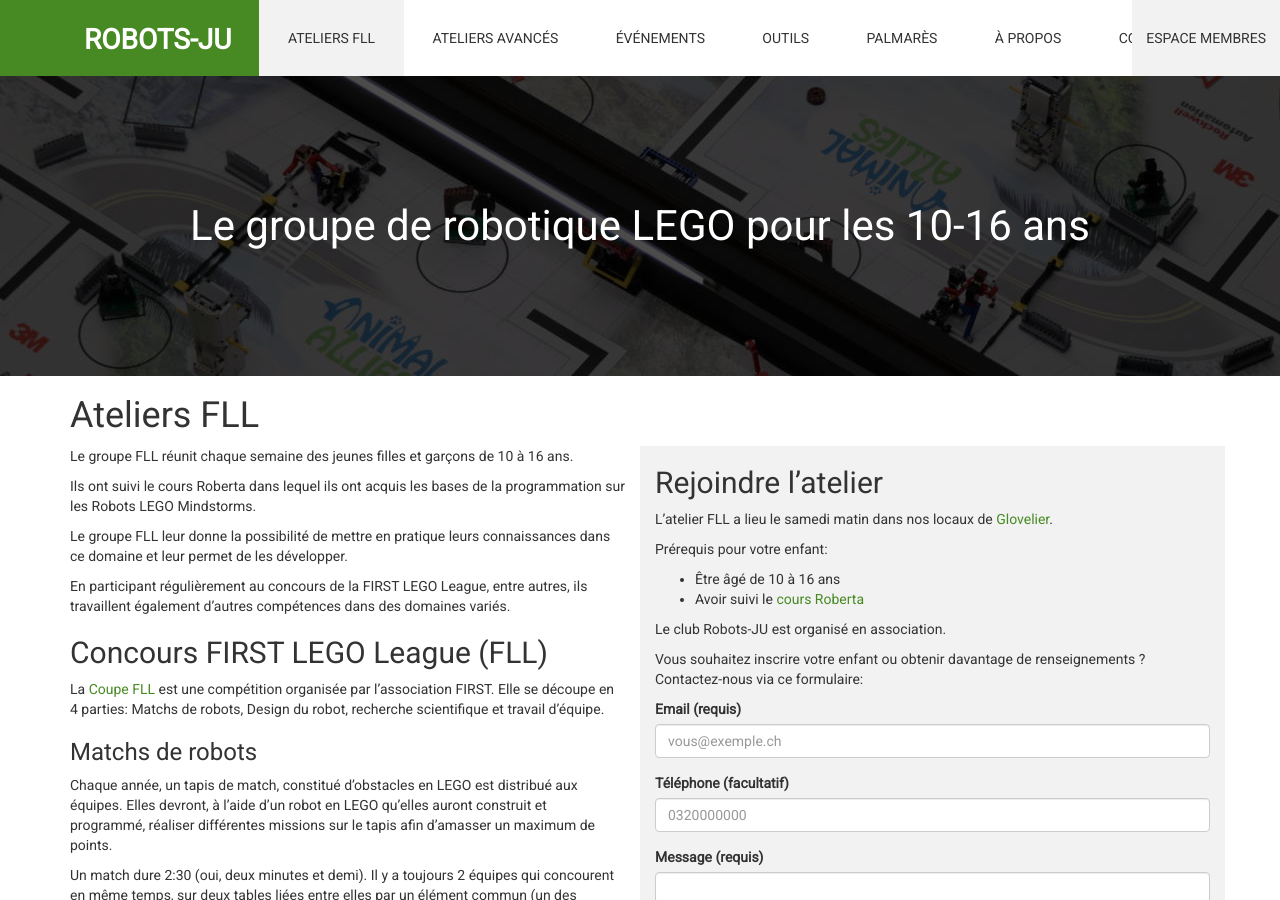
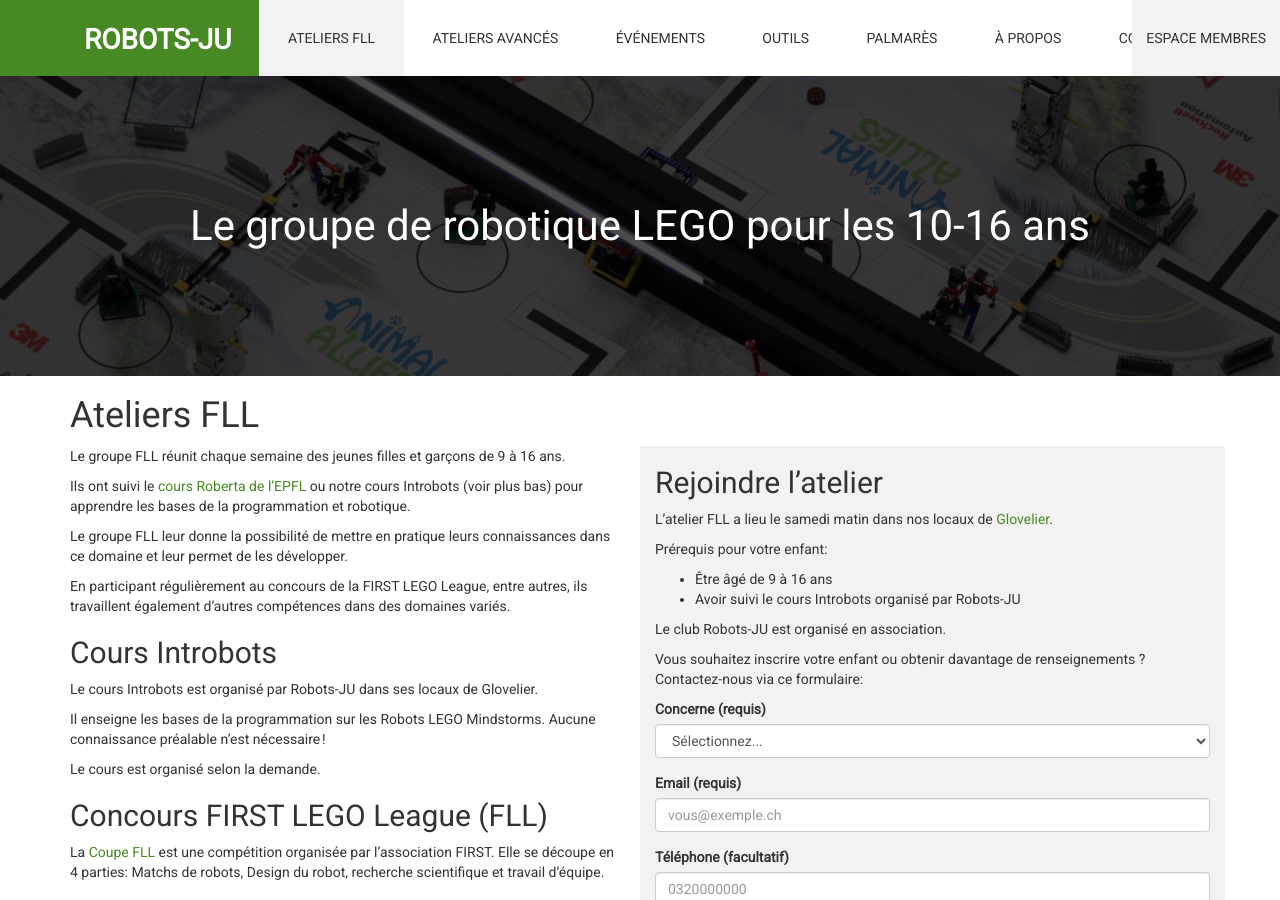
Before and after one commit to robots-ju/robots-ju.ch, a Jekyll site: the page built from ateliers-fll.md, in a window 1280 px wide and 900 px high. Built offline with Jekyll 4.4.1, drawn with Linux system fonts in a browser that asks for light colours; comment, search, counter and statistics services are not loaded.

Commit message:
Nouvelles conditions FLL et cours Introbots

```diff
--- a/ateliers-fll.md
+++ b/ateliers-fll.md
@@ -6,13 +6,22 @@ banner_image: /media/banners/table-animalallies.jpg
 banner_text: Le groupe de robotique LEGO pour les 10-16 ans
 ---
 
-Le groupe FLL réunit chaque semaine des jeunes filles et garçons de 10 à 16 ans.
+Le groupe FLL réunit chaque semaine des jeunes filles et garçons de 9 à 16 ans.
 
-Ils ont suivi le cours Roberta dans lequel ils ont acquis les bases de la programmation sur les Robots LEGO Mindstorms.
+Ils ont suivi le [cours Roberta de l'EPFL](https://www.epfl.ch/education/education-and-science-outreach/fr/jeunepublic/ateliers-semestriels/) ou notre cours Introbots (voir plus bas) pour apprendre les bases de la programmation et robotique.
 
 Le groupe FLL leur donne la possibilité de mettre en pratique leurs connaissances dans ce domaine et leur permet de les développer.
 
 En participant régulièrement au concours de la FIRST LEGO League, entre autres, ils travaillent également d'autres compétences dans des domaines variés.
+
+## Cours Introbots
+
+Le cours Introbots est organisé par Robots-JU dans ses locaux de Glovelier.
+
+Il enseigne les bases de la programmation sur les Robots LEGO Mindstorms.
+Aucune connaissance préalable n'est nécessaire !
+
+Le cours est organisé selon la demande.
 
 ## Concours FIRST LEGO League (FLL)
 
@@ -67,8 +76,8 @@ L'atelier FLL a lieu le samedi matin dans nos locaux de [Glovelier](https://www.
 
 Prérequis pour votre enfant:
 
-- Être âgé de 10 à 16 ans
-- Avoir suivi le [cours Roberta](https://www.epfl.ch/education/education-and-science-outreach/fr/jeunepublic/ateliers-semestriels/)
+- Être âgé de 9 à 16 ans
+- Avoir suivi le cours Introbots organisé par Robots-JU
 
 Le club Robots-JU est organisé en association.
 
@@ -76,6 +85,14 @@ Vous souhaitez inscrire votre enfant ou obtenir davantage de renseignements ?
 Contactez-nous via ce formulaire:
 
 <form method="post" action="{{ site.contact_form_url }}">
-    <input type="hidden" name="subject" value="Atelier FLL">
+    <div class="form-group">
+        <label for="subject">Concerne (requis)</label>
+        <select class="form-control" name="subject" id="subject" required>
+            <option hidden disabled selected>Sélectionnez...</option>
+            <option>Cours Introbots</option>
+            <option>Atelier FLL</option>
+            <option>Autre</option>
+        </select>
+    </div>
     {% include contact-form-common.html %}
 </form>
```
Also changed, not shown: contact.md (+1 -0 lines).
